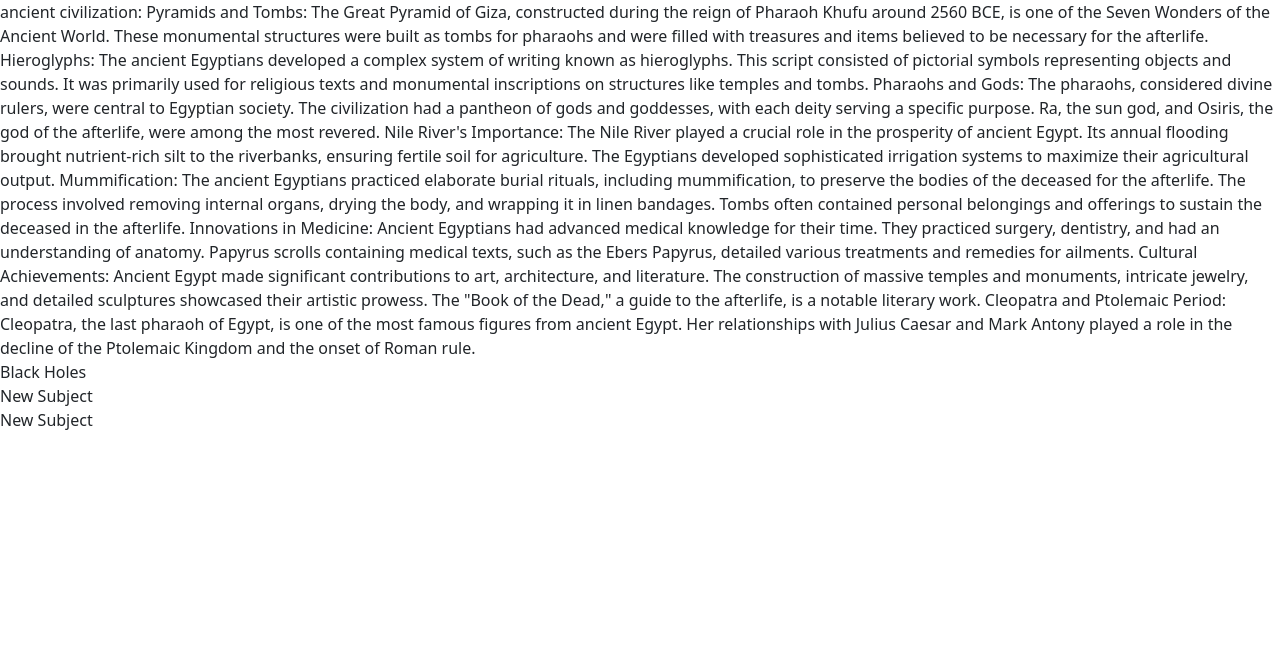
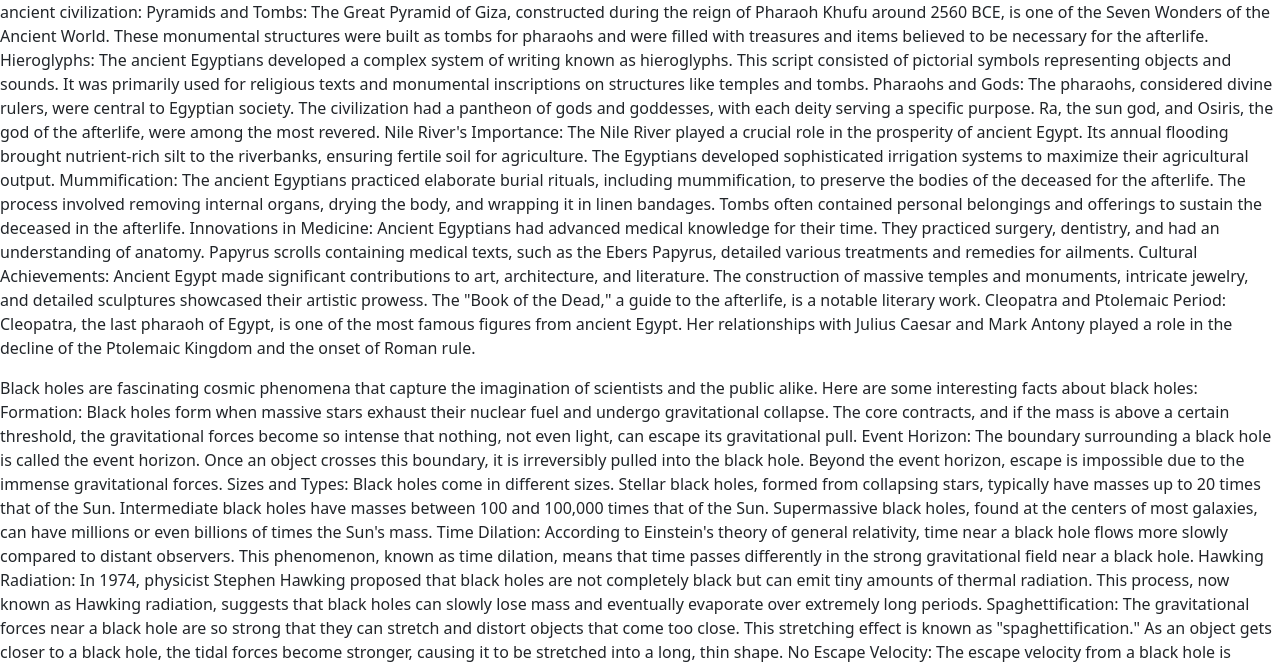
Before and after one commit to jamesdennan/curiousape, a plain HTML site: page index.html in a window 1280 px wide. Shown: the part 136-800 px from the top of the page. Drawn offline with nearby package versions, Linux system fonts and the light colour scheme.

Commit message:
Add initial text for Black Holes subject.

```diff
--- a/index.html
+++ b/index.html
@@ -50,7 +50,7 @@
 </nav>
  <h1 class="curiousTitle">CuriousApe</h1>
 
-    <div> Ancient Egypt, one of the world's most iconic civilizations, flourished along the banks of the Nile River for over 3,000 years. Here are some intriguing facts about this ancient civilization:
+    <div> <p>Ancient Egypt, one of the world's most iconic civilizations, flourished along the banks of the Nile River for over 3,000 years. Here are some intriguing facts about this ancient civilization:
 
 Pyramids and Tombs: The Great Pyramid of Giza, constructed during the reign of Pharaoh Khufu around 2560 BCE, is one of the Seven Wonders of the Ancient World. These monumental structures were built as tombs for pharaohs and were filled with treasures and items believed to be necessary for the afterlife.
 
@@ -66,8 +66,28 @@ Innovations in Medicine: Ancient Egyptians had advanced medical knowledge for th
 
 Cultural Achievements: Ancient Egypt made significant contributions to art, architecture, and literature. The construction of massive temples and monuments, intricate jewelry, and detailed sculptures showcased their artistic prowess. The "Book of the Dead," a guide to the afterlife, is a notable literary work.
 
-Cleopatra and Ptolemaic Period: Cleopatra, the last pharaoh of Egypt, is one of the most famous figures from ancient Egypt. Her relationships with Julius Caesar and Mark Antony played a role in the decline of the Ptolemaic Kingdom and the onset of Roman rule.</div>
-    <div>Black Holes</div>
+Cleopatra and Ptolemaic Period: Cleopatra, the last pharaoh of Egypt, is one of the most famous figures from ancient Egypt. Her relationships with Julius Caesar and Mark Antony played a role in the decline of the Ptolemaic Kingdom and the onset of Roman rule.</p></div>
+    <div><p>Black holes are fascinating cosmic phenomena that capture the imagination of scientists and the public alike. Here are some interesting facts about black holes:
+
+Formation: Black holes form when massive stars exhaust their nuclear fuel and undergo gravitational collapse. The core contracts, and if the mass is above a certain threshold, the gravitational forces become so intense that nothing, not even light, can escape its gravitational pull.
+
+Event Horizon: The boundary surrounding a black hole is called the event horizon. Once an object crosses this boundary, it is irreversibly pulled into the black hole. Beyond the event horizon, escape is impossible due to the immense gravitational forces.
+
+Sizes and Types: Black holes come in different sizes. Stellar black holes, formed from collapsing stars, typically have masses up to 20 times that of the Sun. Intermediate black holes have masses between 100 and 100,000 times that of the Sun. Supermassive black holes, found at the centers of most galaxies, can have millions or even billions of times the Sun's mass.
+
+Time Dilation: According to Einstein's theory of general relativity, time near a black hole flows more slowly compared to distant observers. This phenomenon, known as time dilation, means that time passes differently in the strong gravitational field near a black hole.
+
+Hawking Radiation: In 1974, physicist Stephen Hawking proposed that black holes are not completely black but can emit tiny amounts of thermal radiation. This process, now known as Hawking radiation, suggests that black holes can slowly lose mass and eventually evaporate over extremely long periods.
+
+Spaghettification: The gravitational forces near a black hole are so strong that they can stretch and distort objects that come too close. This stretching effect is known as "spaghettification." As an object gets closer to a black hole, the tidal forces become stronger, causing it to be stretched into a long, thin shape.
+
+No Escape Velocity: The escape velocity from a black hole is greater than the speed of light, making it impossible for anything, including light itself, to escape once inside the event horizon. This challenges our traditional understanding of escape velocities and the nature of space and time.
+
+Supermassive Black Holes at Galactic Centers: Many galaxies, including our own Milky Way, harbor supermassive black holes at their centers. These enormous black holes play a crucial role in the formation and evolution of galaxies.
+
+Gravitational Waves: In 2015, scientists made a groundbreaking discovery by detecting gravitational waves – ripples in spacetime – caused by the collision of two black holes. This observation confirmed a prediction made by Albert Einstein a century earlier in his theory of general relativity.
+
+Unknown Interior: The interior of a black hole is still a mystery. The singularity at the center, where mass is concentrated to an infinitely small point, challenges our understanding of the laws of physics. The extreme conditions within a black hole make it difficult for current theories to describe what happens beyond the event horizon.</p></div>
     <div>New Subject</div>
     <div>New Subject</div>
 
```
